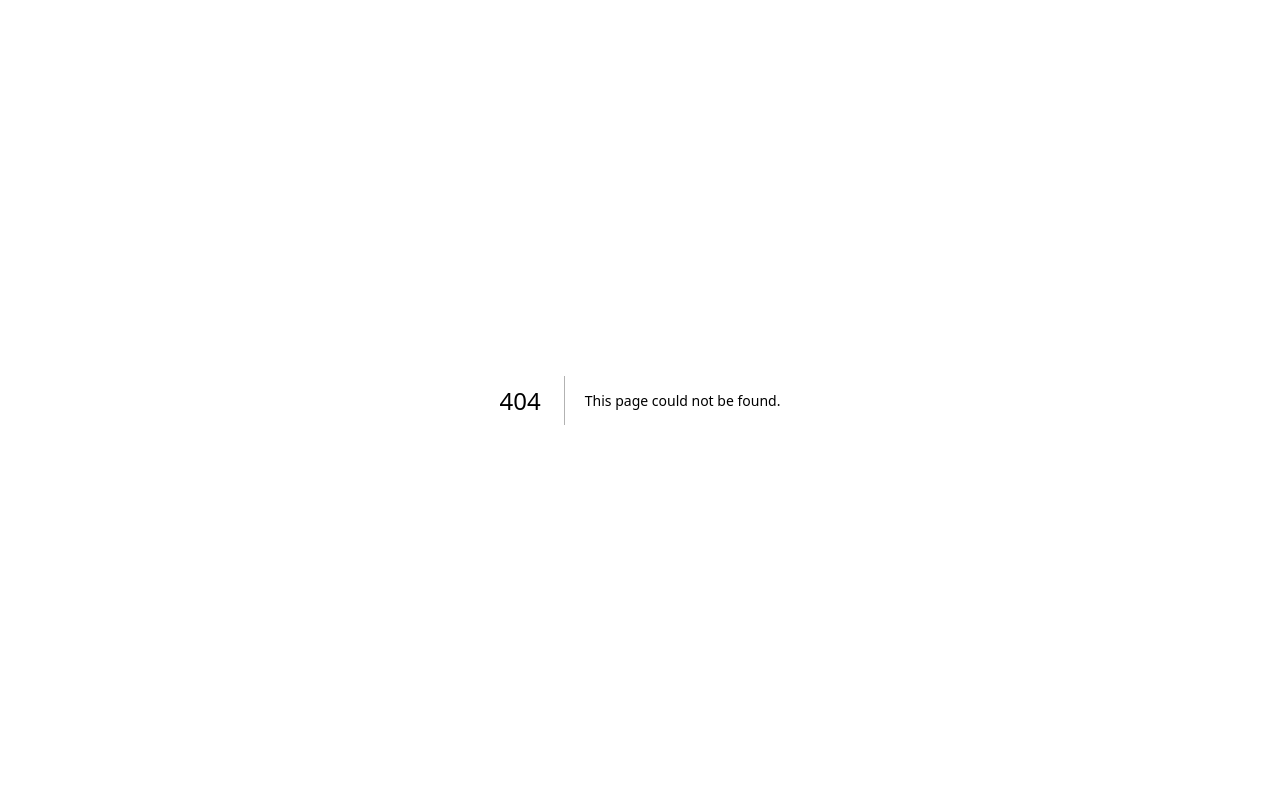
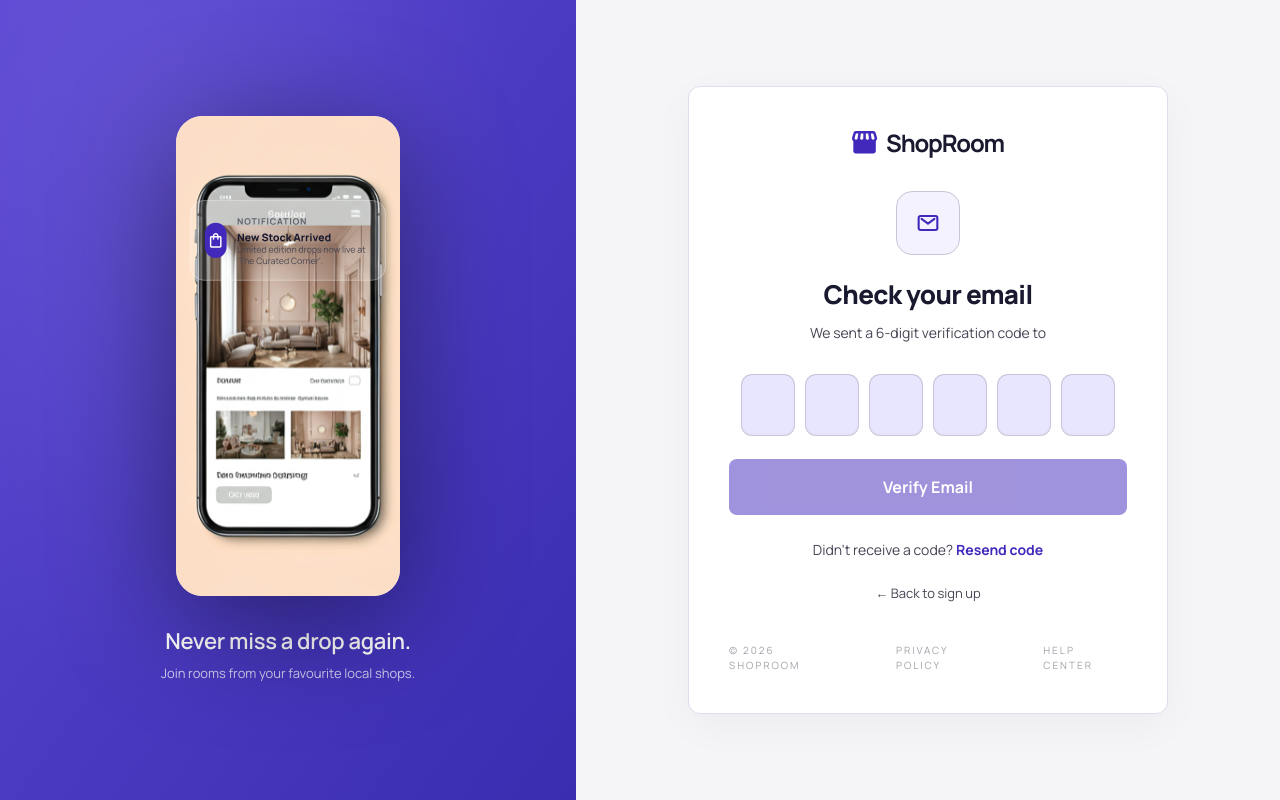
Before and after one commit to Ronak1926/ShopRoom-Fronend, a Next.js app: page /verify-email in a window 1280 px wide. Before the commit this address had no page. Built offline with nearby package versions, Linux system fonts and the light colour scheme.

Commit message:
feat: handle verify email

```diff
--- /dev/null
+++ b/src/app/verify-email/page.tsx
@@ -0,0 +1,237 @@
+"use client";
+
+import Image from "next/image";
+import Link from "next/link";
+import { useEffect, useRef, useState } from "react";
+import { useRouter, useSearchParams } from "next/navigation";
+
+import { AuthLeftPanel } from "../../components/ui/AuthLeftPanel";
+import { apiClient } from "../../utils/apiClient";
+
+export default function VerifyEmailPage() {
+  const router = useRouter();
+  const searchParams = useSearchParams();
+  const email = searchParams.get("email") ?? "";
+
+  const [digits, setDigits] = useState<string[]>(Array(6).fill(""));
+  const [error, setError] = useState<string | null>(null);
+  const [loading, setLoading] = useState(false);
+  const [resendCooldown, setResendCooldown] = useState(0);
+  const [resendSuccess, setResendSuccess] = useState(false);
+
+  const inputRefs = useRef<(HTMLInputElement | null)[]>([]);
+
+  // Countdown timer for resend
+  useEffect(() => {
+    if (resendCooldown <= 0) return;
+    const t = setTimeout(() => setResendCooldown((c) => c - 1), 1000);
+    return () => clearTimeout(t);
+  }, [resendCooldown]);
+
+  function handleDigitChange(idx: number, value: string) {
+    // Handle paste of full code
+    if (value.length > 1) {
+      const cleaned = value.replace(/\D/g, "").slice(0, 6);
+      if (cleaned.length === 6) {
+        const next = cleaned.split("");
+        setDigits(next);
+        inputRefs.current[5]?.focus();
+        return;
+      }
+    }
+    const char = value.replace(/\D/g, "").slice(-1);
+    const next = [...digits];
+    next[idx] = char;
+    setDigits(next);
+    if (char && idx < 5) {
+      inputRefs.current[idx + 1]?.focus();
+    }
+  }
+
+  function handleKeyDown(
+    idx: number,
+    e: React.KeyboardEvent<HTMLInputElement>,
+  ) {
+    if (e.key === "Backspace" && !digits[idx] && idx > 0) {
+      inputRefs.current[idx - 1]?.focus();
+    }
+  }
+
+  async function handleVerify() {
+    const code = digits.join("");
+    if (code.length < 6) {
+      setError("Please enter all 6 digits.");
+      return;
+    }
+    setError(null);
+    setLoading(true);
+    try {
+      await apiClient.post("/api/otp/verify", { email, code });
+      router.push("/");
+    } catch (err: unknown) {
+      const msg =
+        (err as { response?: { data?: { message?: string } } })?.response?.data
+          ?.message ?? "Invalid or expired code. Please try again.";
+      setError(msg);
+    } finally {
+      setLoading(false);
+    }
+  }
+
+  async function handleResend() {
+    if (resendCooldown > 0) return;
+    setResendSuccess(false);
+    setError(null);
+    try {
+      await apiClient.post("/api/otp/send", { email });
+      setResendCooldown(60);
+      setResendSuccess(true);
+      setDigits(Array(6).fill(""));
+      inputRefs.current[0]?.focus();
+    } catch {
+      setError("Failed to resend code. Please try again.");
+    }
+  }
+
+  return (
+    <div className="flex flex-1 bg-[var(--color-bg-page)]">
+      <AuthLeftPanel />
+
+      <div className="flex flex-1 items-center justify-center px-6 py-10">
+        <div className="w-full max-w-[480px] rounded-[12px] bg-[var(--color-bg-surface)] px-10 py-10 shadow-[0_12px_40px_rgba(25,25,47,0.04)] border border-[var(--color-border-default)]">
+          {/* Header */}
+          <div className="flex flex-col items-center">
+            <div className="flex items-center gap-2 text-[var(--color-auth-ink)]">
+              <Image
+                src="/ShopRoomIcon.svg"
+                alt="ShopRoom"
+                width={26}
+                height={23}
+                className="align-middle"
+              />
+              <div className="text-[24px] leading-[32px] tracking-[-1.2px] font-bold">
+                ShopRoom
+              </div>
+            </div>
+
+            {/* Mail icon */}
+            <div className="mt-8 w-[64px] h-[64px] rounded-[16px] bg-[var(--color-auth-panel-bg)] border border-[var(--color-auth-border)] flex items-center justify-center">
+              <svg
+                width="28"
+                height="28"
+                viewBox="0 0 24 24"
+                fill="none"
+                className="text-[var(--color-auth-primary)]"
+              >
+                <path
+                  d="M4 7.5C4 6.67157 4.67157 6 5.5 6H18.5C19.3284 6 20 6.67157 20 7.5V16.5C20 17.3284 19.3284 18 18.5 18H5.5C4.67157 18 4 17.3284 4 16.5V7.5Z"
+                  stroke="currentColor"
+                  strokeWidth="1.8"
+                />
+                <path
+                  d="M6.5 8.5L12 12.5L17.5 8.5"
+                  stroke="currentColor"
+                  strokeWidth="1.8"
+                  strokeLinecap="round"
+                  strokeLinejoin="round"
+                />
+              </svg>
+            </div>
+
+            <h1 className="mt-5 text-[26px] font-extrabold tracking-[-0.65px] text-[var(--color-auth-ink)] text-center">
+              Check your email
+            </h1>
+            <p className="mt-2 text-[14px] text-[var(--color-auth-ink-muted)] text-center max-w-[320px]">
+              We sent a 6-digit verification code to{" "}
+              <span className="font-semibold text-[var(--color-auth-ink)]">
+                {email}
+              </span>
+            </p>
+          </div>
+
+          {/* OTP inputs */}
+          <div className="mt-8 flex flex-col items-center gap-6">
+            <div className="flex gap-3">
+              {digits.map((d, idx) => (
+                <input
+                  key={idx}
+                  ref={(el) => {
+                    inputRefs.current[idx] = el;
+                  }}
+                  type="text"
+                  inputMode="numeric"
+                  maxLength={6}
+                  value={d}
+                  onChange={(e) => handleDigitChange(idx, e.target.value)}
+                  onKeyDown={(e) => handleKeyDown(idx, e)}
+                  onFocus={(e) => e.target.select()}
+                  className={[
+                    "w-[52px] h-[60px] rounded-[10px] text-center text-[22px] font-bold",
+                    "bg-[var(--color-auth-input-bg)] text-[var(--color-auth-ink)]",
+                    "outline-none transition-shadow",
+                    d
+                      ? "ring-2 ring-[var(--color-auth-primary)]"
+                      : "ring-1 ring-[var(--color-auth-border)]",
+                    "focus:ring-2 focus:ring-[var(--color-auth-primary)]",
+                  ].join(" ")}
+                />
+              ))}
+            </div>
+
+            {/* Error / success messages */}
+            {error && (
+              <div className="w-full rounded-[8px] border border-red-200 bg-red-50 px-3 py-2 text-sm text-red-600 text-center">
+                {error}
+              </div>
+            )}
+            {resendSuccess && !error && (
+              <div className="w-full rounded-[8px] border border-green-200 bg-green-50 px-3 py-2 text-sm text-green-600 text-center">
+                A new code has been sent to your email.
+              </div>
+            )}
+
+            {/* Verify button */}
+            <button
+              type="button"
+              onClick={handleVerify}
+              disabled={loading || digits.join("").length < 6}
+              className="w-full h-[56px] rounded-[8px] bg-[var(--color-auth-primary)] text-white text-[16px] font-bold disabled:opacity-50 transition-opacity"
+            >
+              {loading ? "Verifying…" : "Verify Email"}
+            </button>
+
+            {/* Resend */}
+            <div className="text-[14px] text-[var(--color-auth-ink-muted)] text-center">
+              Didn&apos;t receive a code?{" "}
+              {resendCooldown > 0 ? (
+                <span className="text-[var(--color-auth-ink-muted)] opacity-60">
+                  Resend in {resendCooldown}s
+                </span>
+              ) : (
+                <button
+                  type="button"
+                  onClick={handleResend}
+                  className="font-bold text-[var(--color-auth-primary)] hover:underline"
+                >
+                  Resend code
+                </button>
+              )}
+            </div>
+
+            <div className="text-[13px] text-[var(--color-auth-ink-muted)]">
+              <Link href="/signup" className="hover:underline">
+                ← Back to sign up
+              </Link>
+            </div>
+          </div>
+
+          <div className="mt-10 flex items-center justify-center gap-12 text-[10px] tracking-[2px] uppercase text-[var(--color-auth-ink-muted)] opacity-50">
+            <span>© 2026 SHOPROOM</span>
+            <span>PRIVACY POLICY</span>
+            <span>HELP CENTER</span>
+          </div>
+        </div>
+      </div>
+    </div>
+  );
+}
--- a/src/features/auth/authTypes.ts
+++ b/src/features/auth/authTypes.ts
@@ -19,6 +19,8 @@
   email: string;
   password: string;
   allowLocationAccess?: boolean;
+  latitude?: number;
+  longitude?: number;
 };
 
 export type GoogleAuthRequest = {
```
